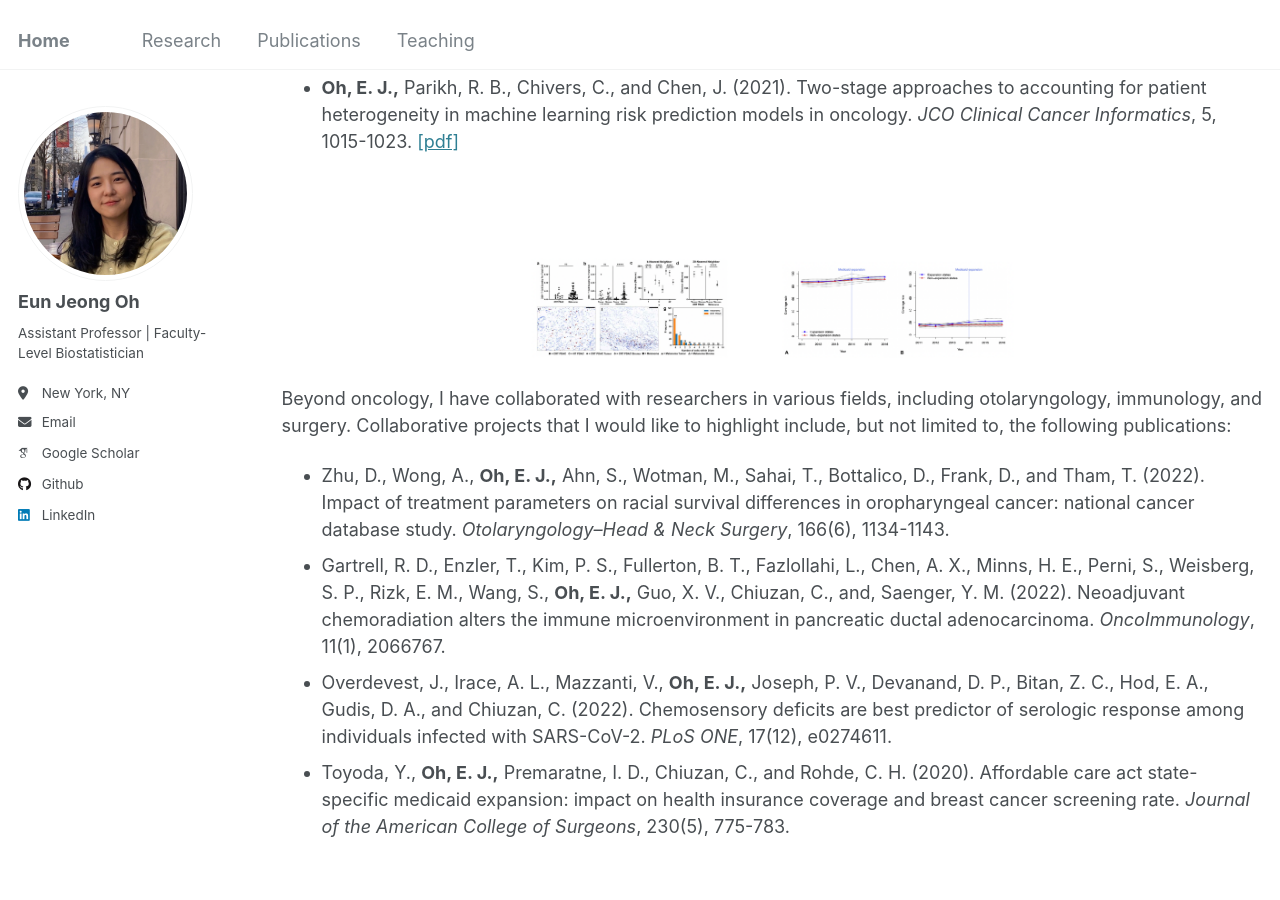
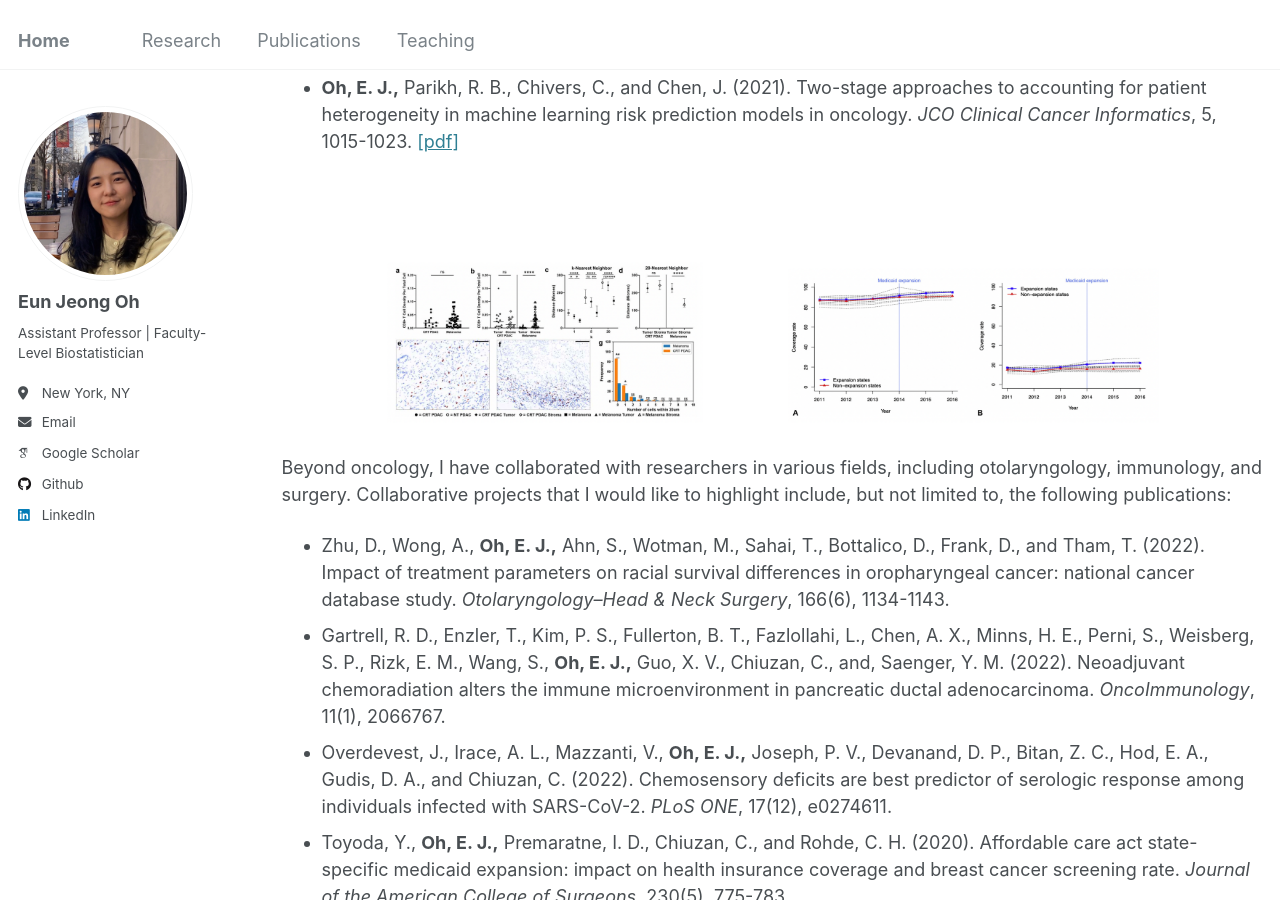
Before and after one commit to oheunj/oheunj.github.io, a Jekyll site: the page built from _pages/research.md, in a window 1280 px wide and 900 px high, scrolled down 1245 px. Built offline with Jekyll 4.4.1, drawn with Linux system fonts in a browser that asks for light colours; some web fonts are replaced.

Commit message:
Update research.md

```diff
--- a/_pages/research.md
+++ b/_pages/research.md
@@ -38,7 +38,7 @@ Another key area of my research is risk prediction in oncology, which plays a cr
 <br><br>
 
 <div style="text-align: center;">
-  <img src="/images/myfig3.png" style="width: 50%;">
+  <img src="/images/myfig3.png" style="width: 80%;">
 </div>
 
 Beyond oncology, I have collaborated with researchers in various fields, including otolaryngology, immunology, and surgery. Collaborative projects that I would like to highlight include, but not limited to, the following publications:
```
